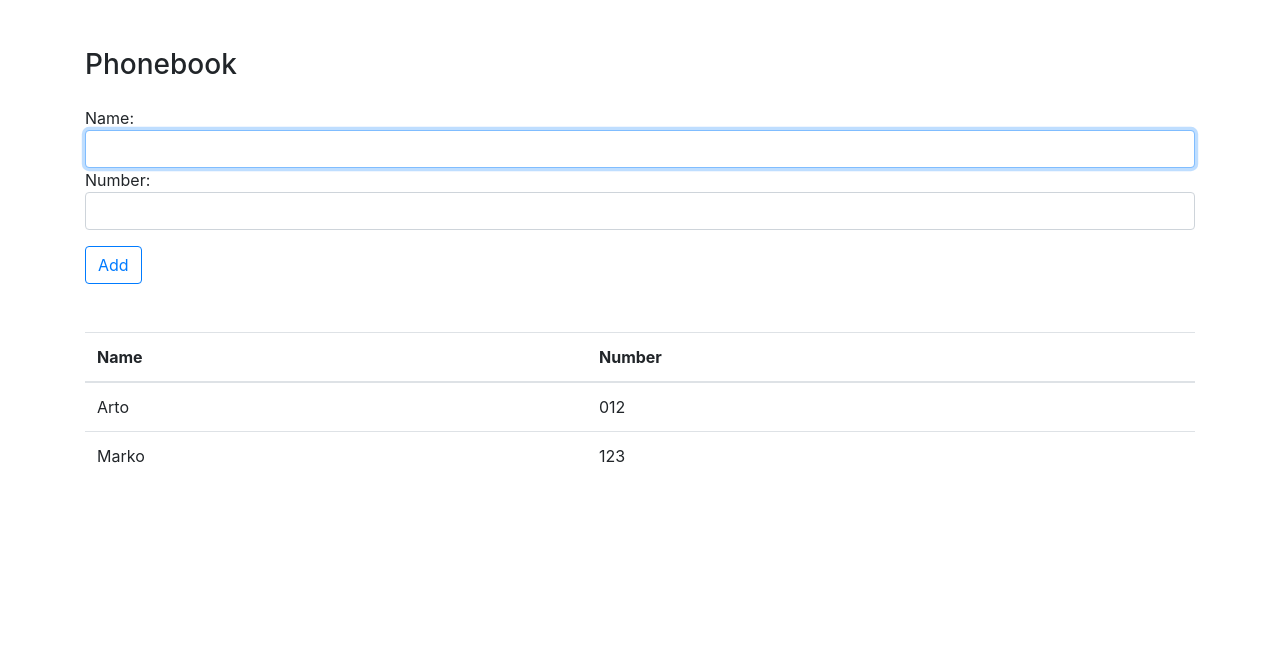
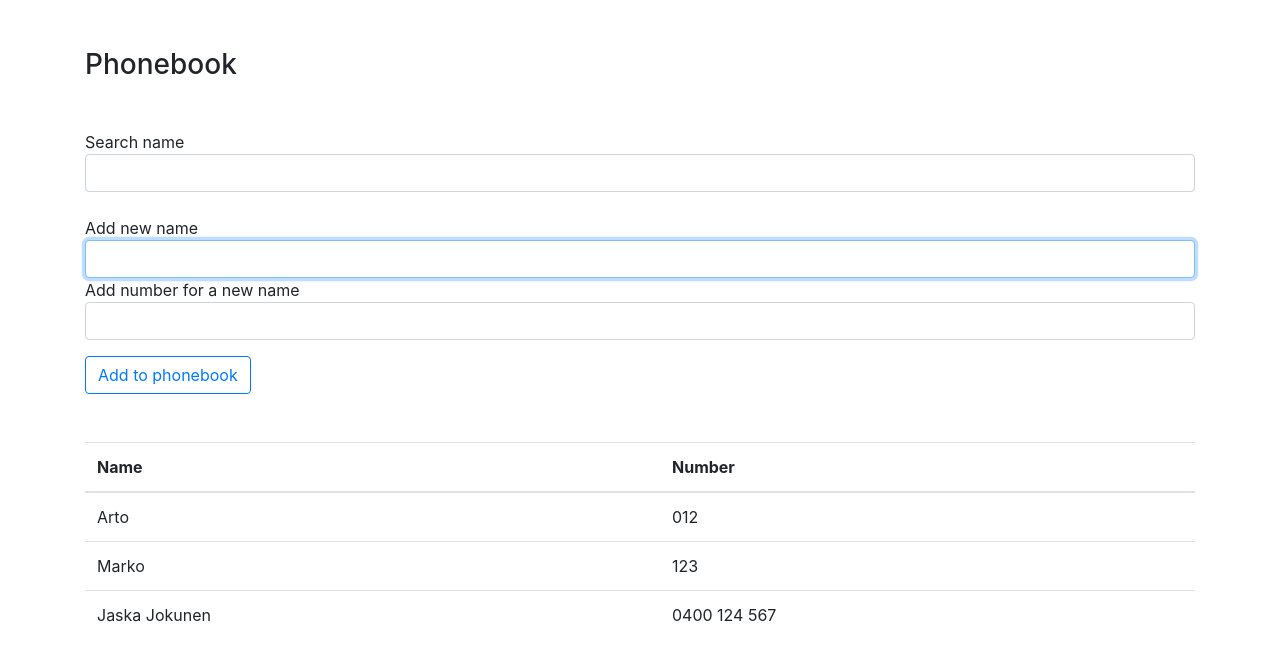
Before and after one commit to MarkoTammi/phonebook-front, a React (Create React App) app: page / in a window 1280 px wide. Shown: the top 660 px of the page. Built offline with nearby package versions, Linux system fonts and the light colour scheme.

Commit message:
2.10: puhelinluettelo step5

```diff
--- a/src/App.js
+++ b/src/App.js
@@ -1,23 +1,27 @@
-// HY MOOC 2.6: puhelinluettelo step1
+// HY MOOC puhelinluettelo versio 2
 
 
 import React, { useState } from 'react'
 
 // Component imports
 import Notifications from './components/Notification'
+import DisplayNamesNumbers from './components/DisplayNamesNumbers'
 
 
 
 
 // Start of App()
+
 const App = () => {
   const [ persons, setPersons] = useState([
     { name: 'Arto', number: '012' },
-    { name: 'Marko', number: '123'}
+    { name: 'Marko', number: '123'},
+    { name: 'Jaska Jokunen', number: '0400 124 567'}
   ])
   const [ newName, setNewName ] = useState('')
   const [ newNumber, setNewNumber] = useState ('')
   const [ errorMessage, setErrorMessage ] = useState('')
+  const [ filterString, setFilterString] = useState('')
 
 
 // Eventhandler for Add button. Set a new name and number to "persons" object.
@@ -55,39 +59,43 @@ const handleNumberChange =(event) => {
   setNewNumber(event.target.value)
 }
 
+// Event handler to record inputing filter for names
+const handleFilterStringInput = (event) => {
+  setFilterString(event.target.value)
+}
+
+
   return (
     <div>
       <h3>Phonebook</h3>
 
       <Notifications message={errorMessage}/>
 
-      {/* Name and number imput */}
+      {/* Name search imput */}
+      <div className='mt-5'>
+        Search name <input className='form-control' value={filterString} onChange={handleFilterStringInput}/>
+      </div>
+
+
+      {/* Name and number input */}
       <form className='mt-4' onSubmit={handleAddName}>
         <div>
-          Name: <input autoFocus className='form-control' value={newName} onChange={handleNameChange}/>
+          Add new name<input autoFocus className='form-control' value={newName} onChange={handleNameChange}/>
         </div>
 
         <div>
-          Number: <input className='form-control' value={newNumber} onChange={handleNumberChange}/>
+          Add number for a new name<input className='form-control' value={newNumber} onChange={handleNumberChange}/>
         </div>
 
         <div>
-          <button className="mt-3 btn btn-outline-primary" type="submit">Add</button>
+          <button className="mt-3 btn btn-outline-primary" type="submit">Add to phonebook</button>
         </div>
       </form>
 
-      {/* Table to display names and numbers */}
-      <table className="table mt-5">
-        <thead>
-          <tr>
-            <th scope="col">Name</th>
-            <th scope="col">Number</th>
-          </tr>
-        </thead>
-        <tbody>
-          {persons.map(person => <tr key={person.name}><td>{person.name}</td><td>{person.number}</td></tr>)}
-        </tbody>
-      </table>
+      {/* Component to display names and numbers */}
+      <DisplayNamesNumbers
+        persons={persons}
+        filterString={filterString} />
 
     </div>
   )
--- /dev/null
+++ b/src/components/DisplayNamesNumbers.js
@@ -0,0 +1,38 @@
+
+// Component to display tabel with names and numbers
+
+import React, {} from 'react'
+import DisplayTableHeader from './DisplayTableHeader'
+
+
+const DisplayNamesNumbers = (props) => {
+
+    if (props.filterString === '') {
+        // Display all names and numbers because "props.filterName" is empty
+        return (
+            <table className='table mt-5'>
+                {<DisplayTableHeader />}
+                <tbody>
+                    {props.persons.map(person =>
+                        <tr key={person.name}><td>{person.name}</td><td>{person.number}</td></tr>)}
+                 </tbody>
+            </table>
+        )
+    } else {
+        // Display only names which match with "props.filterString"
+        const filteredPersons = props.persons.filter(person => person.name.toLowerCase().includes(props.filterString.toLowerCase()))
+
+        return (
+            <table className='table mt-5'>
+                {<DisplayTableHeader />}
+                <tbody>
+                    {filteredPersons.map(person =>
+                        <tr key={person.name}><td>{person.name}</td><td>{person.number}</td></tr>)}
+                </tbody>
+            </table>
+        )
+    }
+}
+
+
+export default DisplayNamesNumbers
--- /dev/null
+++ b/src/components/DisplayTableHeader.js
@@ -0,0 +1,20 @@
+
+// Component to display names and numbers tabel header
+
+import React, {} from 'react'
+
+
+const DisplayTableHeader = () => {
+
+        return (
+            <thead>
+              <tr>
+                <th scope="col">Name</th>
+                <th scope="col">Number</th>
+              </tr>
+            </thead>
+        )
+}
+
+
+export default DisplayTableHeader
```
Also changed, not shown: 1 other file (tests, documents, lock files or other folders).
